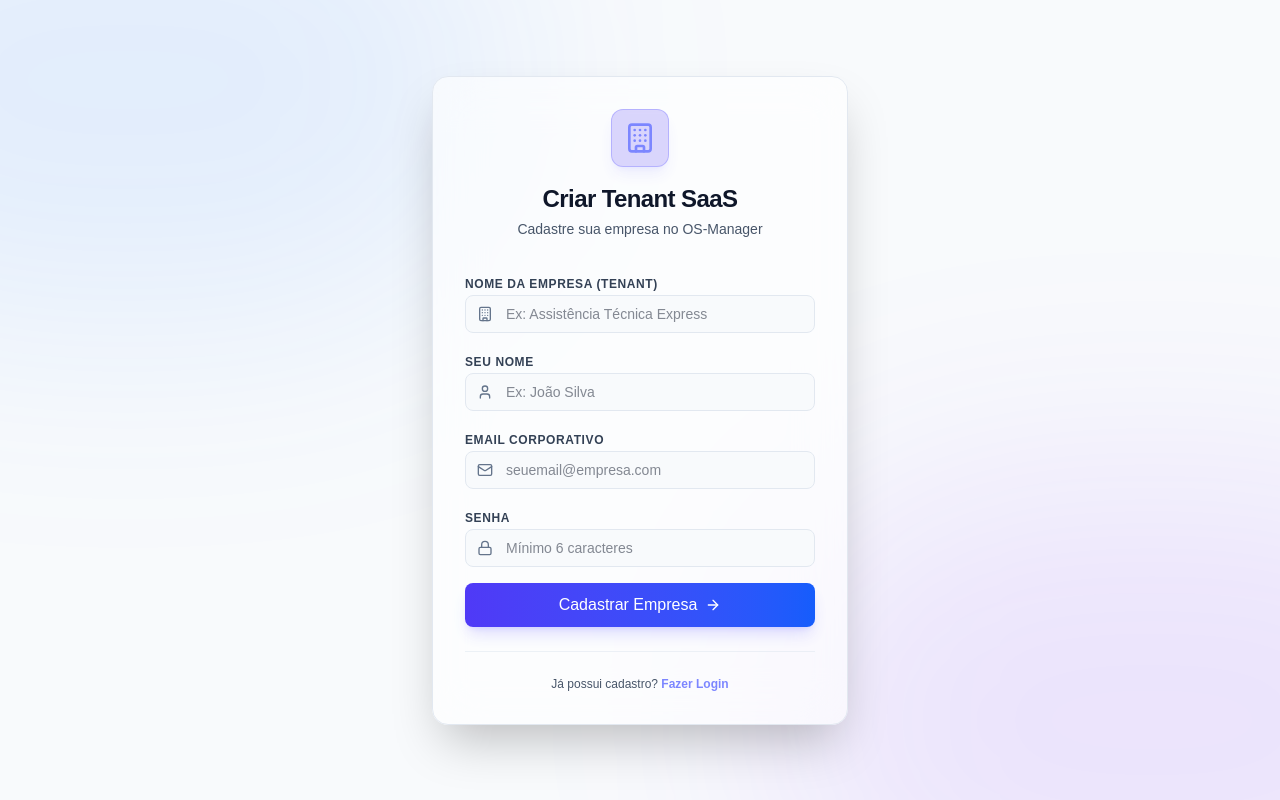
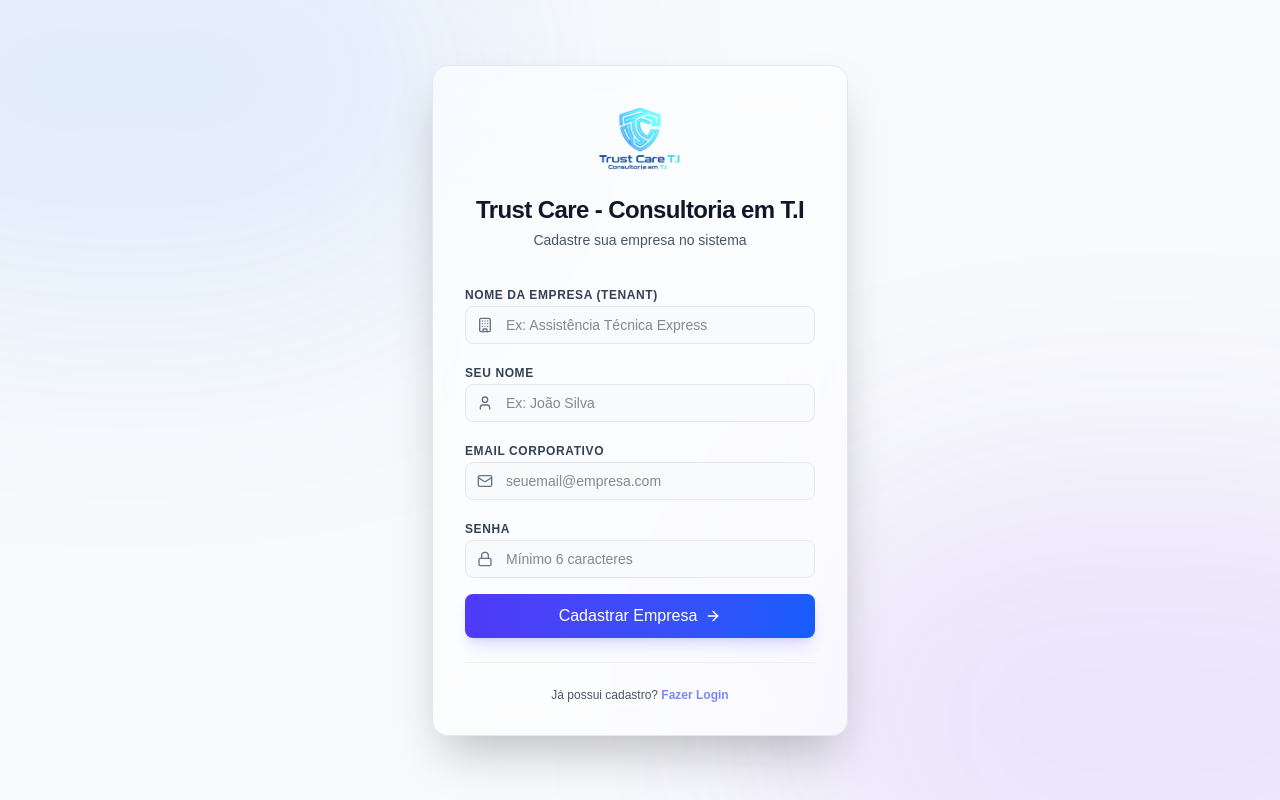
Before and after one commit to lsp3037/trustcare, a Next.js app: page /register in a window 1280 px wide. Built offline with nearby package versions, Linux system fonts and the light colour scheme; no server answers.

Commit message:
style: update branding name and logo to Trust Care across login, register, and dashboard

```diff
--- a/app/(auth)/login/page.tsx
+++ b/app/(auth)/login/page.tsx
@@ -3,7 +3,7 @@
 import React, { useState } from 'react';
 import Link from 'next/link';
 import { useRouter } from 'next/navigation';
-import { Wrench, Mail, Lock, Loader2, ArrowRight } from 'lucide-react';
+import { Mail, Lock, Loader2, ArrowRight } from 'lucide-react';
 import { supabase } from '@/lib/supabase/client';
 
 export default function LoginPage() {
@@ -53,8 +53,12 @@
   return (
     <div className="w-full bg-slate-900/60 backdrop-blur-xl border border-slate-800 rounded-2xl p-8 shadow-2xl">
       <div className="flex flex-col items-center mb-8">
-        <div className="p-3 bg-blue-600/20 text-blue-400 border border-blue-500/30 rounded-xl mb-4 shadow-lg shadow-blue-500/10">
-          <Wrench className="w-8 h-8 animate-pulse" />
+        <div className="mb-4 flex justify-center">
+          <img
+            src="/logo.png"
+            alt="Trust Care Logo"
+            className="h-20 w-auto object-contain"
+          />
         </div>
         <h1 className="text-2xl font-bold tracking-tight text-white">Trust Care - Consultoria em T.I</h1>
         <p className="text-sm text-slate-400 mt-1">Gerenciamento de Ordens de Serviço</p>
--- a/app/(auth)/register/page.tsx
+++ b/app/(auth)/register/page.tsx
@@ -62,11 +62,15 @@
   return (
     <div className="w-full bg-slate-900/60 backdrop-blur-xl border border-slate-800 rounded-2xl p-8 shadow-2xl">
       <div className="flex flex-col items-center mb-8">
-        <div className="p-3 bg-indigo-600/20 text-indigo-400 border border-indigo-500/30 rounded-xl mb-4 shadow-lg shadow-indigo-500/10">
-          <Building className="w-8 h-8" />
+        <div className="mb-4 flex justify-center">
+          <img
+            src="/logo.png"
+            alt="Trust Care Logo"
+            className="h-20 w-auto object-contain"
+          />
         </div>
-        <h1 className="text-2xl font-bold tracking-tight text-white">Criar Tenant SaaS</h1>
-        <p className="text-sm text-slate-400 mt-1">Cadastre sua empresa no OS-Manager</p>
+        <h1 className="text-2xl font-bold tracking-tight text-white">Trust Care - Consultoria em T.I</h1>
+        <p className="text-sm text-slate-400 mt-1">Cadastre sua empresa no sistema</p>
       </div>
 
       {success ? (
--- a/app/(dashboard)/layout.tsx
+++ b/app/(dashboard)/layout.tsx
@@ -127,10 +127,10 @@
         {/* Brand Logo */}
         <div className="h-16 flex items-center justify-between px-4 border-b border-slate-800">
           <Link href="/dashboard" className="flex items-center gap-2.5 font-bold text-lg text-white">
-            <div className="p-1.5 bg-blue-600 rounded-lg">
-              <Wrench className="w-5 h-5" />
+            <div className="flex items-center justify-center w-8 h-8 rounded-lg overflow-hidden bg-white/10 p-1">
+              <img src="/logo.png" alt="Trust Care" className="w-full h-full object-contain" />
             </div>
-            {sidebarOpen && <span className="tracking-tight bg-gradient-to-r from-white to-slate-400 bg-clip-text text-transparent">OS-Manager</span>}
+            {sidebarOpen && <span className="tracking-tight bg-gradient-to-r from-white to-slate-400 bg-clip-text text-transparent">Trust Care</span>}
           </Link>
           <button onClick={() => setSidebarOpen(!sidebarOpen)} className="p-1 text-slate-400 hover:text-white rounded-md hidden lg:block">
             <Menu className="w-5 h-5" />
--- a/app/rastreio/page.tsx
+++ b/app/rastreio/page.tsx
@@ -498,7 +498,7 @@
 
       {/* Footer copyright */}
       <footer className="h-16 border-t border-slate-900 flex items-center justify-center text-[10px] text-slate-650 font-semibold tracking-wide uppercase px-6">
-        <span>© {new Date().getFullYear()} TrustCare OS-Manager • Todos os direitos reservados.</span>
+        <span>© {new Date().getFullYear()} Trust Care - Consultoria em T.I • Todos os direitos reservados.</span>
       </footer>
     </div>
   );
```
Also changed, not shown: public/logo.png (added).
